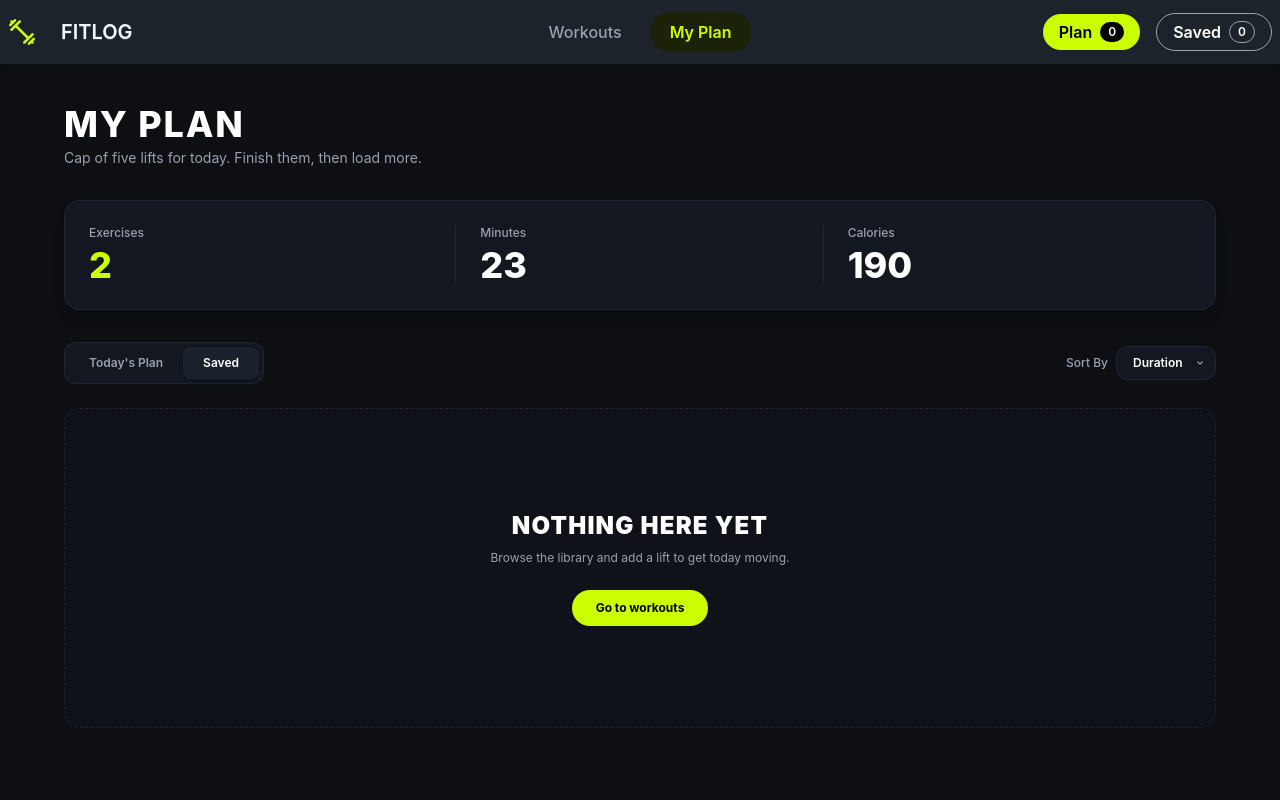
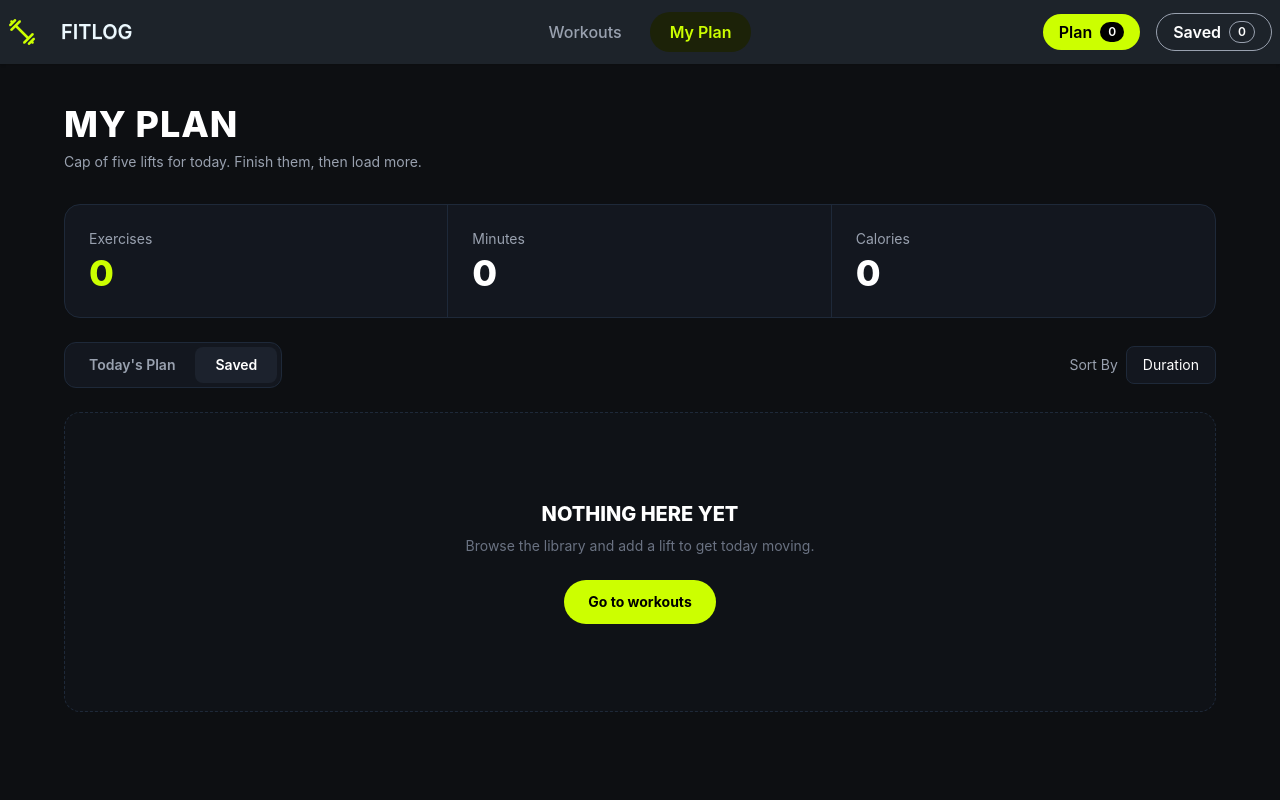
Before and after one commit to Tamal-codes/A6-fit-log, a Next.js app: page /my-plan in a window 1280 px wide. Shown: the top 800 px of the page. Built offline with nearby package versions, Linux system fonts and the light colour scheme.

Commit message:
card add button workable. and fix some mistack

```diff
--- a/package.json
+++ b/package.json
@@ -12,7 +12,8 @@
     "daisyui": "^5.7.43",
     "next": "16.3.6",
     "react": "19.2.8",
-    "react-dom": "19.2.8"
+    "react-dom": "19.2.8",
+    "react-toastify": "^11.1.0"
   },
   "devDependencies": {
     "@tailwindcss/postcss": "^4.3.3",
--- a/src/app/layout.tsx
+++ b/src/app/layout.tsx
@@ -3,7 +3,9 @@ import { Geist, Geist_Mono } from "next/font/google";
 import "./globals.css";
 import Navbar from "@/components/shared/Navbar";
 import Footer from "@/components/Footer";
-
+import { WorkoutProvider } from "@/context/WorkoutContext";
+import { ToastContainer } from "react-toastify";
+import "react-toastify/dist/ReactToastify.css";
 
 const geistSans = Geist({
   variable: "--font-geist-sans",
@@ -28,15 +30,12 @@ export default function RootLayout({ children }: LayoutProps<"/">) {
       className={`${geistSans.variable} ${geistMono.variable} h-full antialiased`}
     >
       <body className="min-h-full flex flex-col">
-
-
-        <Navbar></Navbar>
-
-        {children}
-
-        <Footer></Footer>
-
-
+        <WorkoutProvider>
+          <Navbar></Navbar>
+          {children}
+          <Footer></Footer>
+          <ToastContainer />
+        </WorkoutProvider>
       </body>
     </html>
   );
--- a/src/app/my-plan/page.tsx
+++ b/src/app/my-plan/page.tsx
@@ -1,90 +1,91 @@
-import Link from 'next/link';
-import React from 'react';
+import React from "react";
 
 const MyPlanPage = () => {
     return (
-        <section className="min-h-screen bg-[#0d0f12] px-4 py-10 text-white">
-            <div className="container mx-auto max-w-6xl">
+        <main className="min-h-screen bg-[#0d0f12] px-4 py-10 text-white">
+            <div className="mx-auto max-w-6xl">
 
-                {/* Header Title Section */}
+                {/* Page Heading */}
                 <div className="mb-8">
-                    <h1 className="text-4xl font-extrabold uppercase tracking-wider text-white">
+                    <h1 className="text-4xl font-extrabold uppercase tracking-wide">
                         My Plan
                     </h1>
-                    <p className="mt-1 text-sm text-gray-400">
+
+                    <p className="mt-2 text-sm text-gray-400">
                         Cap of five lifts for today. Finish them, then load more.
                     </p>
                 </div>
 
-                {/* Stats Summary Cards */}
-                <div className="mb-8 grid grid-cols-3 divide-x divide-gray-800/80 rounded-2xl border border-gray-800/80 bg-[#13171f] p-6 shadow-lg">
-                    {/* Exercises */}
-                    <div className="flex flex-col gap-1 pr-4">
-                        <span className="text-xs font-medium text-gray-400">Exercises</span>
-                        <span className="text-4xl font-extrabold text-[#CCFF00]">2</span>
+                {/* Statistics */}
+                <div className="mb-6 grid grid-cols-1 divide-y divide-gray-800 rounded-2xl border border-gray-800 bg-[#13171f] sm:grid-cols-3 sm:divide-x sm:divide-y-0">
+
+                    <div className="p-6">
+                        <p className="text-sm text-gray-400">Exercises</p>
+                        <p className="mt-1 text-4xl font-extrabold text-[#ccff00]">
+                            0
+                        </p>
                     </div>
 
-                    {/* Minutes */}
-                    <div className="flex flex-col gap-1 px-6">
-                        <span className="text-xs font-medium text-gray-400">Minutes</span>
-                        <span className="text-4xl font-extrabold text-white">23</span>
+                    <div className="p-6">
+                        <p className="text-sm text-gray-400">Minutes</p>
+                        <p className="mt-1 text-4xl font-extrabold">
+                            0
+                        </p>
                     </div>
 
-                    {/* Calories */}
-                    <div className="flex flex-col gap-1 pl-6">
-                        <span className="text-xs font-medium text-gray-400">Calories</span>
-                        <span className="text-4xl font-extrabold text-white">190</span>
+                    <div className="p-6">
+                        <p className="text-sm text-gray-400">Calories</p>
+                        <p className="mt-1 text-4xl font-extrabold">
+                            0
+                        </p>
                     </div>
+
                 </div>
 
-                {/* Filter and Sort Controls */}
-                <div className="mb-6 flex items-center justify-between">
-                    {/* Toggle Buttons */}
-                    <div className="flex items-center rounded-xl border border-gray-800/80 bg-[#13171f] p-1">
-                        <button className="rounded-lg px-5 py-2 text-xs font-semibold text-gray-400 transition hover:text-white">
+                {/* Tabs + Sort */}
+                <div className="mb-6 flex flex-col gap-4 sm:flex-row sm:items-center sm:justify-between">
+
+                    <div className="flex w-fit rounded-xl border border-gray-800 bg-[#13171f] p-1">
+                        <button className="rounded-lg px-5 py-2 text-sm font-semibold text-gray-400">
                             Today's Plan
                         </button>
-                        <button className="rounded-lg bg-[#1c222d] px-5 py-2 text-xs font-semibold text-white shadow-sm">
+
+                        <button className="rounded-lg bg-[#1c222d] px-5 py-2 text-sm font-semibold text-white">
                             Saved
                         </button>
                     </div>
 
-                    {/* Sort By Dropdown */}
                     <div className="flex items-center gap-2">
-                        <span className="text-xs font-medium text-gray-400">Sort By</span>
-                        <div className="relative">
-                            <select className="appearance-none rounded-xl border border-gray-800/80 bg-[#13171f] py-2 pl-4 pr-8 text-xs font-semibold text-white outline-none cursor-pointer">
-                                <option value="duration">Duration</option>
-                                <option value="calories">Calories</option>
-                                <option value="name">Name</option>
-                            </select>
-                            <div className="pointer-events-none absolute inset-y-0 right-0 flex items-center px-2.5 text-gray-400">
-                                <svg className="h-3 w-3 fill-current" viewBox="0 0 20 20">
-                                    <path d="M5.293 7.293a1 1 0 011.414 0L10 10.586l3.293-3.293a1 1 0 111.414 1.414l-4 4a1 1 0 01-1.414 0l-4-4a1 1 0 010-1.414z" />
-                                </svg>
-                            </div>
-                        </div>
+                        <span className="text-sm text-gray-400">
+                            Sort By
+                        </span>
+
+                        <button className="rounded-lg border border-gray-800 bg-[#13171f] px-4 py-2 text-sm">
+                            Duration
+                        </button>
                     </div>
+
                 </div>
 
-                {/* Empty State Container */}
-                <div className="flex min-h-[320px] flex-col items-center justify-center rounded-2xl border border-dashed border-gray-800/80 bg-[#13171f]/50 p-12 text-center">
-                    <h2 className="text-2xl font-black uppercase tracking-wider text-white">
+                {/* Empty State */}
+                <div className="flex min-h-[300px] flex-col items-center justify-center rounded-2xl border border-dashed border-gray-800 bg-[#0f1217] text-center">
+
+                    <h2 className="text-xl font-extrabold uppercase">
                         Nothing Here Yet
                     </h2>
-                    <p className="mt-2 text-xs text-gray-400">
+
+                    <p className="mt-2 max-w-md text-sm text-gray-500">
                         Browse the library and add a lift to get today moving.
                     </p>
-                    <Link
-                        href="/"
-                        className="mt-6 rounded-full bg-[#CCFF00] px-6 py-2.5 text-xs font-bold text-black transition hover:bg-[#b5e600]"
-                    >
+
+                    <button className="mt-6 rounded-full bg-[#ccff00] px-6 py-3 text-sm font-bold text-black transition hover:scale-105">
                         Go to workouts
-                    </Link>
+                    </button>
+
                 </div>
 
             </div>
-        </section>
+        </main>
     );
 };
 
--- /dev/null
+++ b/src/components/WorkoutAction.tsx
@@ -0,0 +1,97 @@
+
+"use client";
+
+import React from "react";
+import { useWorkout } from "@/context/WorkoutContext";
+import { toast } from "react-toastify";
+
+interface Workout {
+    id: number | string;
+    name: string;
+    image: string;
+    duration: number;
+    caloriesBurned: number;
+    difficulty: string;
+    sets: number;
+    reps: string;
+}
+
+const WorkoutActions = ({ workout }: { workout: Workout }) => {
+    const { plan, saved, setPlan, setSaved } = useWorkout();
+
+    const isInPlan = plan.some(
+        (item) => item && String(item.id) === String(workout.id)
+    );
+
+    const isSaved = saved.some(
+        (item) => item && String(item.id) === String(workout.id)
+    );
+
+    const handlePlan = () => {
+        const cleanPlan = plan.filter(Boolean);
+
+        const alreadyInPlan = cleanPlan.some(
+            (item) => String(item.id) === String(workout.id)
+        );
+
+        if (alreadyInPlan) {
+            setPlan(
+                cleanPlan.filter(
+                    (item) => String(item.id) !== String(workout.id)
+                )
+            );
+
+            toast.info("Removed from today's plan!");
+        } else {
+            setPlan([...cleanPlan, workout]);
+
+            toast.success("Added to today's plan!");
+        }
+    };
+
+    const handleSave = () => {
+        const cleanSaved = saved.filter(Boolean);
+
+        const alreadySaved = cleanSaved.some(
+            (item) => String(item.id) === String(workout.id)
+        );
+
+        if (alreadySaved) {
+            setSaved(
+                cleanSaved.filter(
+                    (item) => String(item.id) !== String(workout.id)
+                )
+            );
+
+            toast.info("Removed from saved!");
+        } else {
+            setSaved([...cleanSaved, workout]);
+
+            toast.success("Workout saved successfully!");
+        }
+    };
+
+    return (
+        <div className="mt-8 flex flex-wrap gap-4">
+            <button
+                type="button"
+                onClick={handlePlan}
+                className="flex-1 rounded-xl bg-[#CCFF00] px-6 py-3 text-center text-sm font-bold text-black transition hover:bg-[#b3e600]"
+            >
+                {isInPlan
+                    ? "Remove from plan"
+                    : "Add to today's plan"}
+            </button>
+
+            <button
+                type="button"
+                onClick={handleSave}
+                className="rounded-xl border border-gray-700 bg-transparent px-6 py-3 text-sm font-semibold text-white transition hover:bg-gray-800"
+            >
+                {isSaved ? "Saved" : "Save for later"}
+            </button>
+        </div>
+    );
+};
+
+export default WorkoutActions;
--- /dev/null
+++ b/src/context/WorkoutContext.tsx
@@ -0,0 +1,56 @@
+
+"use client";
+
+import React, { createContext, useContext, useState } from "react";
+
+interface Workout {
+    id: number | string;
+    name: string;
+    image: string;
+    duration: number;
+    caloriesBurned: number;
+    difficulty: string;
+    sets: number;
+    reps: string;
+}
+
+interface WorkoutContextType {
+    plan: Workout[];
+    saved: Workout[];
+    setPlan: React.Dispatch<React.SetStateAction<Workout[]>>;
+    setSaved: React.Dispatch<React.SetStateAction<Workout[]>>;
+}
+
+const WorkoutContext = createContext<WorkoutContextType | null>(null);
+
+export const WorkoutProvider = ({
+    children,
+}: {
+    children: React.ReactNode;
+}) => {
+    const [plan, setPlan] = useState<Workout[]>([]);
+    const [saved, setSaved] = useState<Workout[]>([]);
+
+    return (
+        <WorkoutContext.Provider
+            value={{
+                plan: plan.filter(Boolean),
+                saved: saved.filter(Boolean),
+                setPlan,
+                setSaved,
+            }}
+        >
+            {children}
+        </WorkoutContext.Provider>
+    );
+};
+
+export const useWorkout = () => {
+    const context = useContext(WorkoutContext);
+
+    if (!context) {
+        throw new Error("useWorkout must be used inside WorkoutProvider");
+    }
+
+    return context;
+};
```
Also changed, not shown: src/app/library/[id]/page.tsx (+43 -24 lines), src/components/shared/WorkoutCard.tsx (+4 -4 lines), 1 other file (tests, documents, lock files or other folders).
